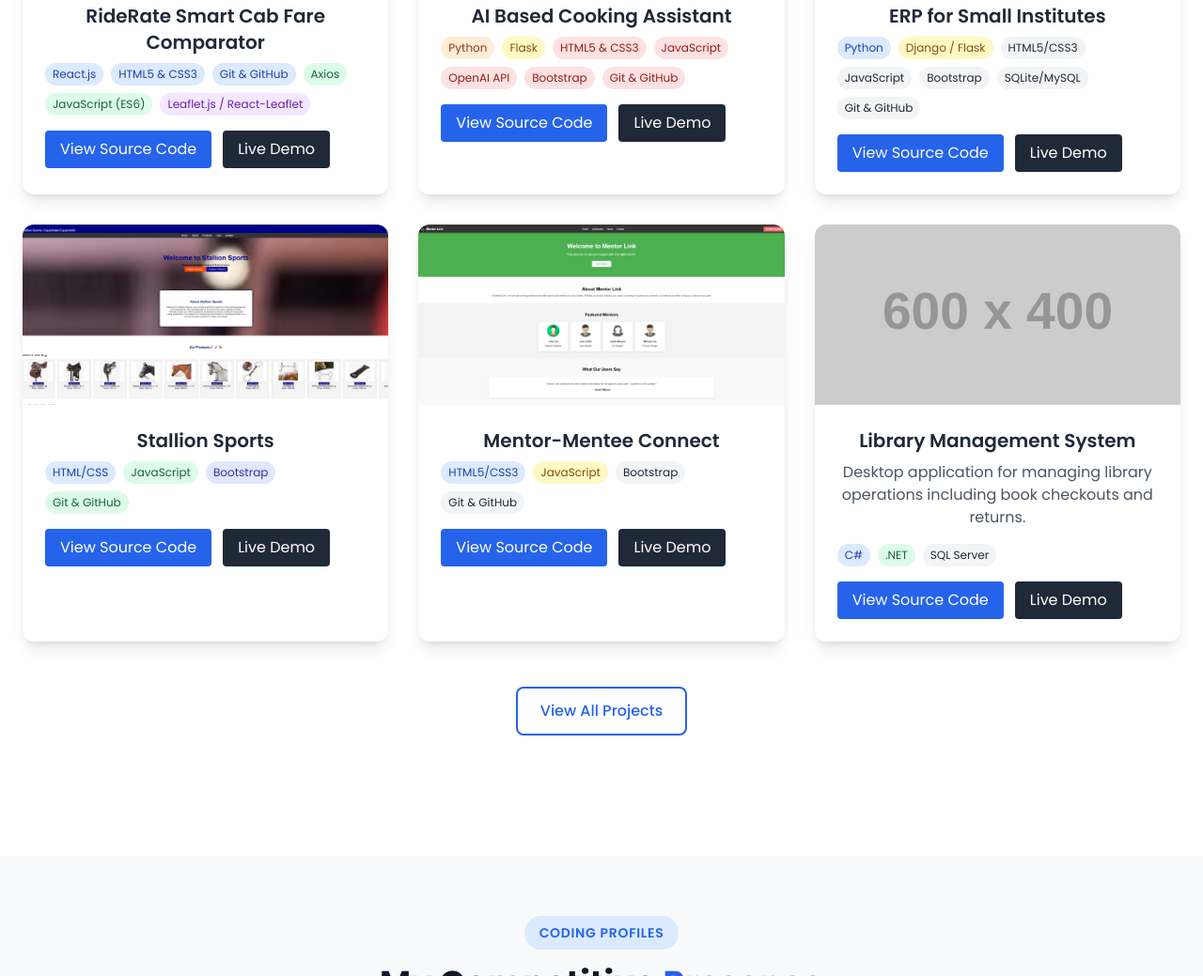
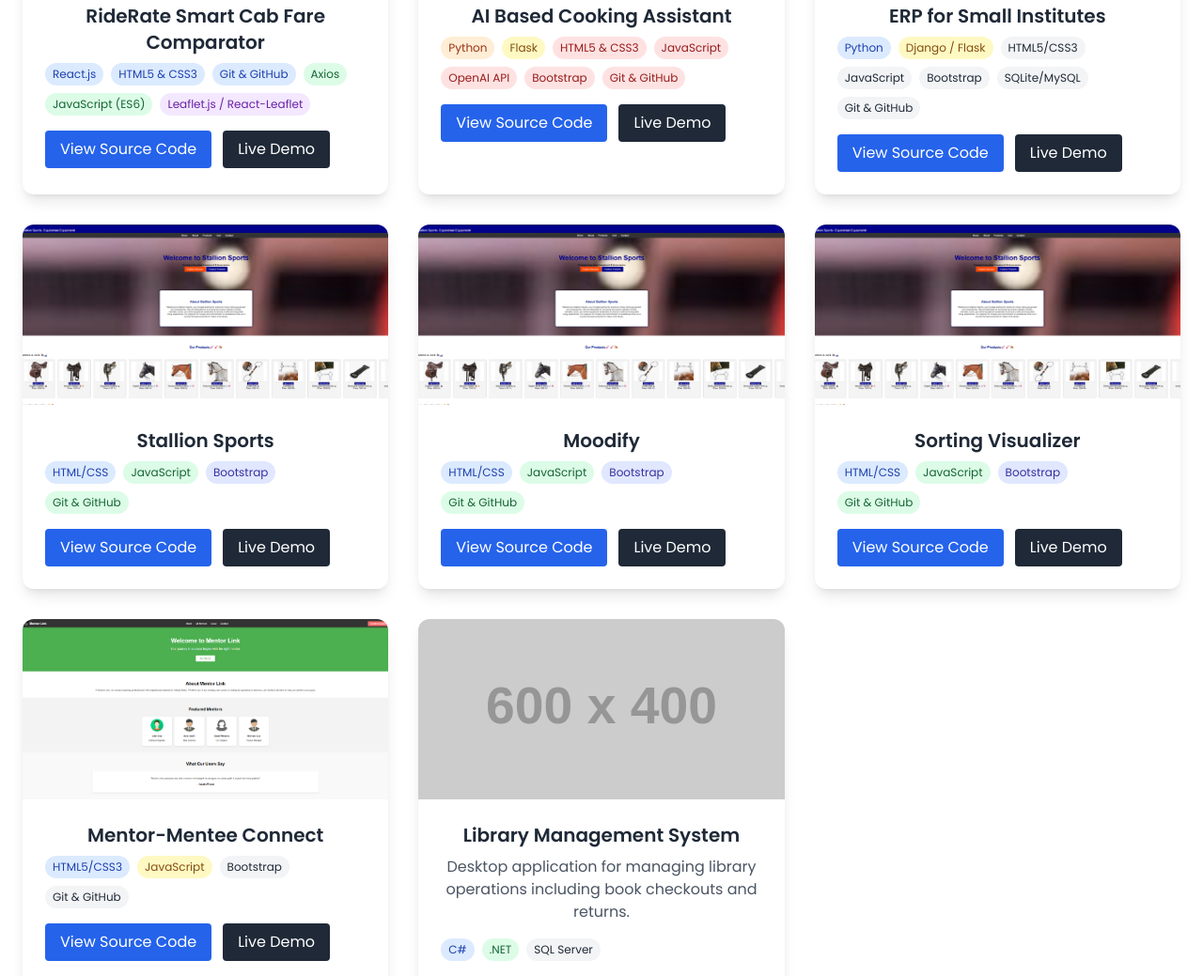
Before and after one commit to shireenfatima347/portfolio, a plain HTML site: page index.html in a window 1280 px wide. Shown: the part 2313-3352 px from the top of the page at 94% size. Drawn offline with nearby package versions, Linux system fonts and the light colour scheme; placeholder pictures from the web are drawn by us.

Commit message:
Update index.html

```diff
--- a/index.html
+++ b/index.html
@@ -465,6 +465,56 @@
                     </div>
                 </div>
                 <!-- Project 4 -->
+                <div class="project-card bg-white dark:bg-slate-700 rounded-xl overflow-hidden shadow-lg transition-all duration-300 hover:shadow-xl">
+                    <div class="h-48 overflow-hidden">
+                        <img src="stallion.png.png" alt="Mobile app screenshot showing workout tracking interface with charts and activity progress" class="w-full h-full object-cover">
+                    </div>
+                    <div class="p-6">
+                        <h3 class="text-xl font-semibold mb-2">Moodify</h3>
+                        <div class="flex flex-wrap gap-2 mb-4">
+                            <span class="text-xs px-2 py-1 bg-blue-100 dark:bg-blue-900 text-blue-800 dark:text-blue-200 rounded-full">HTML/CSS</span>
+                            <span class="text-xs px-2 py-1 bg-green-100 dark:bg-green-900 text-green-800 dark:text-green-200 rounded-full">JavaScript</span>
+                            <span class="text-xs px-2 py-1 bg-indigo-100 dark:bg-indigo-900 text-indigo-800 dark:text-indigo-200 rounded-full">Bootstrap</span>
+                            <span class="text-xs px-2 py-1 bg-green-100 dark:bg-green-900 text-green-800 dark:text-green-200 rounded-full">Git & GitHub</span>
+                        </div>
+                        <div class="flex space-x-3">
+                            <a href="https://github.com/shireenfatima347/Moodify.git" target="_blank"
+                                class="px-4 py-2 bg-blue-600 text-white rounded hover:bg-blue-700 transition">
+                                View Source Code
+                            </a>
+                            <a href="https://moodifyshe.vercel.app/" target="_blank"
+                                class="px-4 py-2 bg-gray-800 text-white rounded hover:bg-gray-900 transition">
+                                Live Demo
+                            </a>
+                        </div>
+                    </div>
+                </div>
+                <!-- Project 4 -->
+                <div class="project-card bg-white dark:bg-slate-700 rounded-xl overflow-hidden shadow-lg transition-all duration-300 hover:shadow-xl">
+                    <div class="h-48 overflow-hidden">
+                        <img src="stallion.png.png" alt="Mobile app screenshot showing workout tracking interface with charts and activity progress" class="w-full h-full object-cover">
+                    </div>
+                    <div class="p-6">
+                        <h3 class="text-xl font-semibold mb-2">Sorting Visualizer</h3>
+                        <div class="flex flex-wrap gap-2 mb-4">
+                            <span class="text-xs px-2 py-1 bg-blue-100 dark:bg-blue-900 text-blue-800 dark:text-blue-200 rounded-full">HTML/CSS</span>
+                            <span class="text-xs px-2 py-1 bg-green-100 dark:bg-green-900 text-green-800 dark:text-green-200 rounded-full">JavaScript</span>
+                            <span class="text-xs px-2 py-1 bg-indigo-100 dark:bg-indigo-900 text-indigo-800 dark:text-indigo-200 rounded-full">Bootstrap</span>
+                            <span class="text-xs px-2 py-1 bg-green-100 dark:bg-green-900 text-green-800 dark:text-green-200 rounded-full">Git & GitHub</span>
+                        </div>
+                        <div class="flex space-x-3">
+                            <a href="https://github.com/shireenfatima347/sorting-visualizer" target="_blank"
+                                class="px-4 py-2 bg-blue-600 text-white rounded hover:bg-blue-700 transition">
+                                View Source Code
+                            </a>
+                            <a href="https://code-complexity-tool.onrender.com/" target="_blank"
+                                class="px-4 py-2 bg-gray-800 text-white rounded hover:bg-gray-900 transition">
+                                Live Demo
+                            </a>
+                        </div>
+                    </div>
+                </div>
+                <!-- Project 4 -->
 
 
                 <!-- Project 4 -->
```
